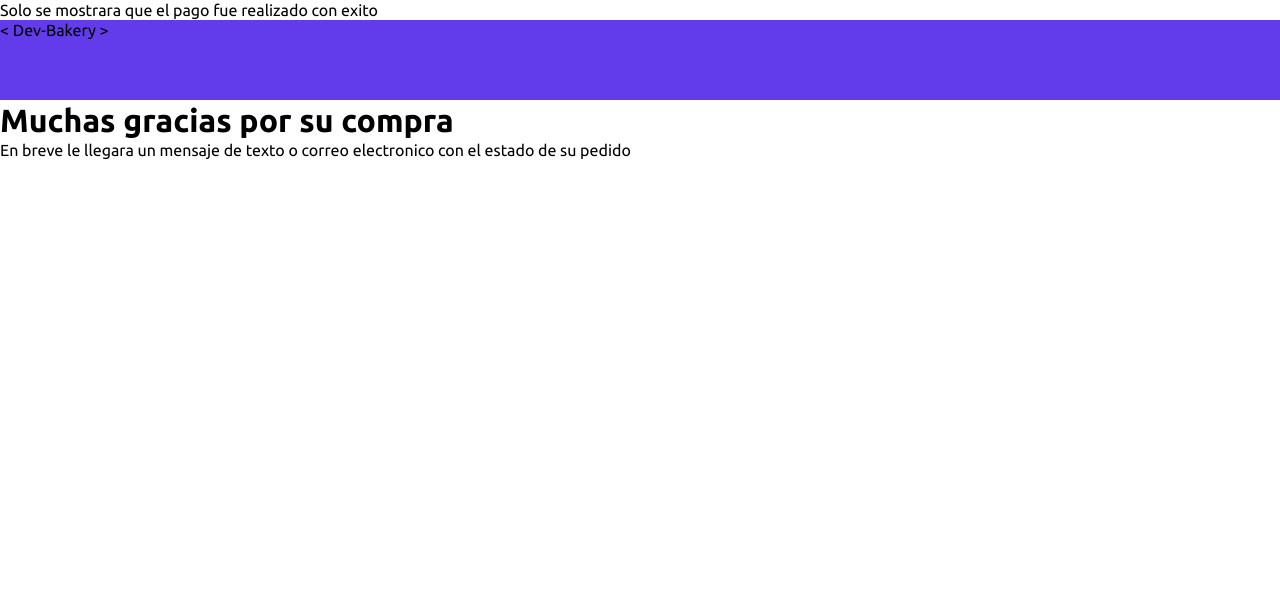
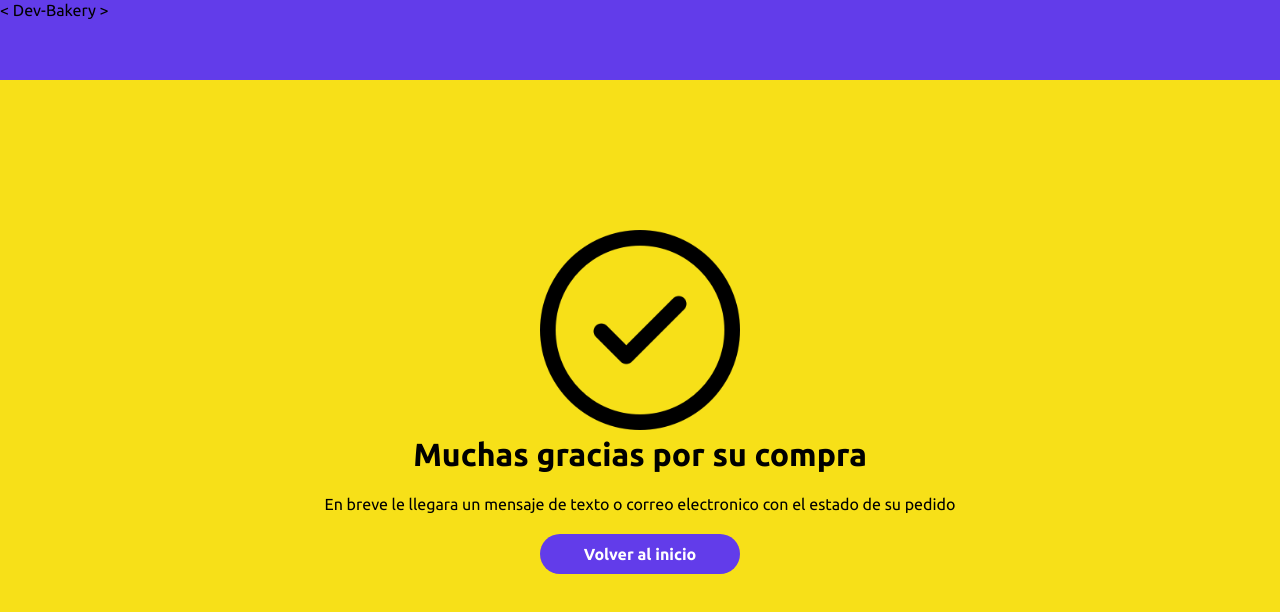
Before and after one commit to alfonso-ramos/FrontEnd-Mission-LaunchX-02, a plain HTML site: page pagado.html in a window 1280 px wide. Drawn offline with Linux system fonts and the light colour scheme.

Commit message:
Maquetada la pagina de pagado y ajustada la seccion de pedidos

```diff
--- a/Style/main.css
+++ b/Style/main.css
@@ -1,7 +1,7 @@
 :root {
     /* Colores */
     --main_color: #623cea;
-    --secundary_color: #f0e100;
+    --secundary_color: #f7e018;
     --light:#e9f1f7;
     --grey: #2b2c28;
     --dark:#131515;
@@ -75,7 +75,18 @@ header{
     height: 8rem;
 }
 /* Seccion del main */
-
+.link-button{
+    display: flex;
+    margin: 0 auto;
+    justify-content: center;
+    align-items: center;
+    font-weight: bold;
+    width: 20rem;
+    height: 4rem;
+    color: white;
+    background-color: var(--main_color);
+    border-radius: 5rem;
+}
 /* Seccion del footer */
 footer{
     background-color: var(--secundary_color);
--- /dev/null
+++ b/Style/pagado.css
@@ -0,0 +1,26 @@
+:root {
+    /* Colores */
+    --main_color: #623cea;
+    --secundary_color: #f7e018;
+    --light:#e9f1f7;
+    --grey: #2b2c28;
+    --dark:#131515;
+
+    /* Fuente */
+
+    --ubuntu:'Ubuntu', sans-serif;
+}
+main{
+    background-color: var(--secundary_color);
+    height: 100vh;
+    text-align: center;
+}
+
+.container .check{
+    width: 20rem;
+    padding-top: 15rem;
+}
+
+.container p{
+    padding: 2rem 0;
+}
--- a/Style/pedido.css
+++ b/Style/pedido.css
@@ -1,7 +1,7 @@
 :root {
     /* Colores */
     --main_color: #623cea;
-    --secundary_color: #f0e100;
+    --secundary_color: #f7e018;
     --light:#e9f1f7;
     --grey: #2b2c28;
     --dark:#131515;
@@ -17,15 +17,22 @@
     background-color: var(--secundary_color);
     display: flex;
     align-items: center;
+    justify-content: center;
+    height: 50vh;
 }
 .container-2{
     background-color: var(--grey);
     color: white;
     display: flex;
     align-items: center;
+    justify-content: center;
+    height: 50vh;
 }
 .grid{
     padding: 4rem 2rem;
+}
+.grid p{
+    font-size: 2rem;
 }
 .grid h3{
     padding-bottom: 4rem;
@@ -66,6 +73,9 @@
     .selection-div{
         display: grid;
         grid-template-columns: 1fr 1fr;
-        height: 100vh;
     }
+    .container-1, .container-2{
+        height: 90vh;
+    }
+
 }
--- a/pagado.html
+++ b/pagado.html
@@ -1,5 +1,4 @@
-Solo se mostrara que el pago fue realizado con exito
-<!-- El usuario escogera el pastel qeu desea de lso que ya se encuentran en existencia -->
+<!-- Solo se mostrara que el pago fue realizado con exito -->
 <!DOCTYPE html>
 <html lang="en">
 <head>
@@ -11,19 +10,22 @@ Solo se mostrara que el pago fue realizado con exito
     <link href="https://fonts.googleapis.com/css2?family=Ubuntu:wght@300;400;500;700&display=swap" rel="stylesheet">
 
     <link rel="stylesheet" href="Style/main.css">
+    <link rel="stylesheet" href="Style/pagado.css">
     <title>Dev-Bakery</title>
 </head>
 <body>
     <header>
         <div class="header-logo">< Dev-Bakery ></div>
     </header>
-    <div class="container">
         <main>
-            <img src="" alt="">
+            <div class="container">
+                <img src="src/img/check-mark.png" alt="Checkmark" class="check">
 
-            <h3>Muchas gracias por su compra</h3>
-            <p>En breve le llegara un mensaje de texto o correo electronico con el estado de su pedido</p>
+                <h3 >Muchas gracias por su compra</h3>
+                <p >En breve le llegara un mensaje de texto o correo electronico con el estado de su pedido</p>
+
+                <a href="index.html" class="link-button">Volver al inicio</a>
+            </div>
         </main>
-    </div>
 </body>
 </html>
```
Also changed, not shown: index.html (+3 -2 lines), pedido.html (+3 -6 lines), src/img/check-icon.png (added), src/img/check-mark.png (added).
